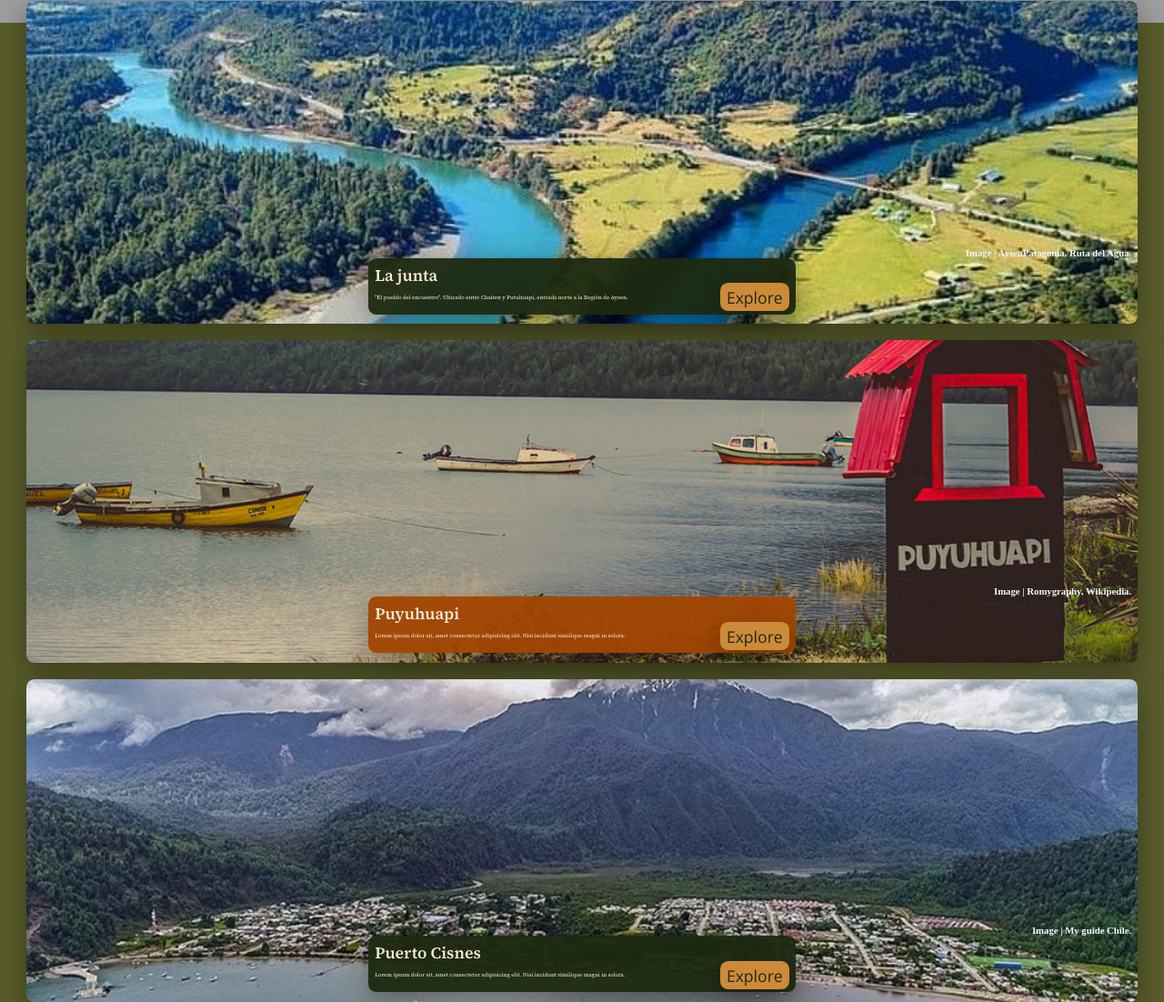
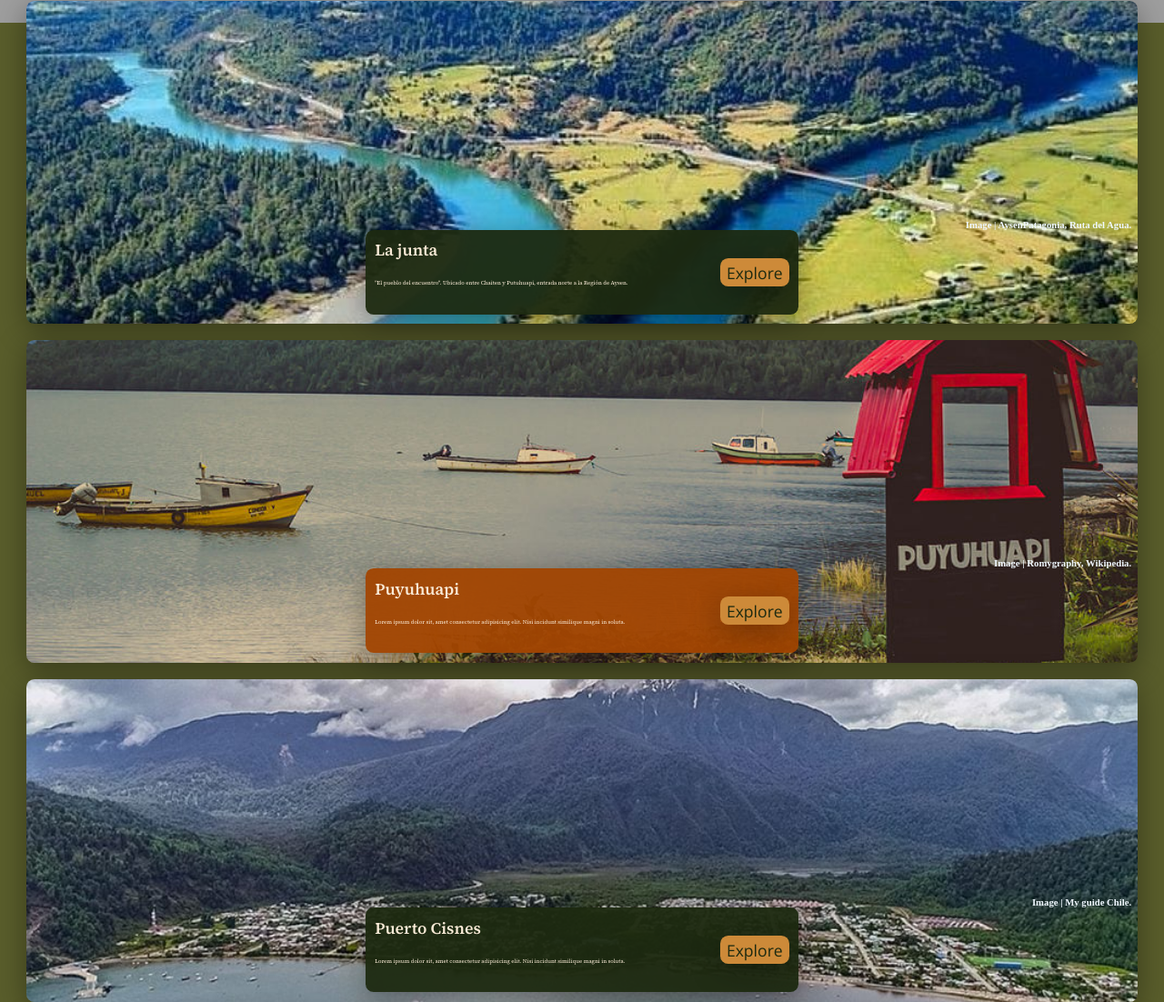
Before and after one commit to Miguelverads/Tecnicas_desarrollo_web_html_css_Domestika, a plain HTML site: page index.html in a window 1280 px wide. Shown: the part 775-1877 px from the top of the page at 91% size. Drawn offline with nearby package versions, Linux system fonts and the light colour scheme; grey boxes are pictures that could not be loaded.

Commit message:
Modificación .info

```diff
--- a/css/styles.css
+++ b/css/styles.css
@@ -192,31 +192,33 @@ nav li a:hover {
 .info {
     display: grid;
     grid-template-columns: repeat(6, 1fr);
-    grid-template-rows: repeat(2, 1fr);
+    grid-template-rows: repeat(3, 1fr);
+    grid-template-areas:
+        "subTittle subTittle subTittle subTittle subTittle ."
+        "text text text text. button"
+        "text text text text . ."
+    ;
     background-color: rgba(29, 42, 16, 0.95);
     color: antiquewhite;
     align-self: center;
-    padding: 0.44rem;
+    padding: 0.66rem;
     border-radius: 0.55rem;
     box-shadow: 0 8px 32px 0 rgba(0, 0, 0, 0.37);
     margin-bottom: 0.22rem;
 }
 
 .subTittle {
-    grid-column: 1 / 5;
-    grid-row: 1;
+    grid-area: subTittle;
     align-self: flex-start;
 }
 
 .text {
-    grid-column: 1 / 5;
-    grid-row: 2;
+    grid-area: text;
     align-self: center;
 }
 
 .button {
-    grid-column: 6;
-    grid-row: 2;
+    grid-area: button;
     justify-self: center;
     align-self: center;
     box-shadow: 0 8px 32px 0 rgba(0, 0, 0, 0.37);
@@ -442,7 +444,7 @@ input[type="submit"] {
     border-radius: 0.55rem;
     color: rgb(205, 138, 57);
     font-size: 1.1rem;
-    margin: 1.0rem 0  1.0rem 0;
+    margin: 1.0rem 0 1.0rem 0;
 }
 
 /* FOOTER´S STYLES */
```
Also changed, not shown: 1 other file.
